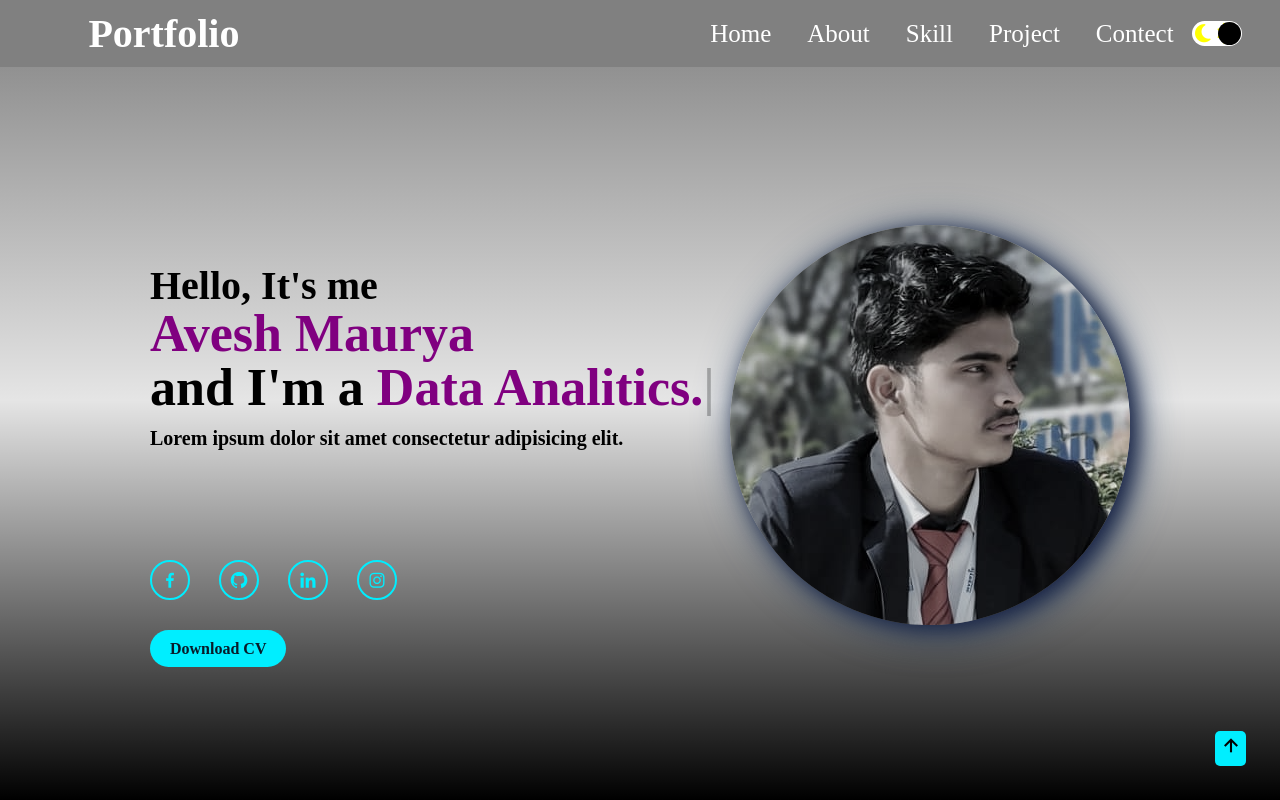
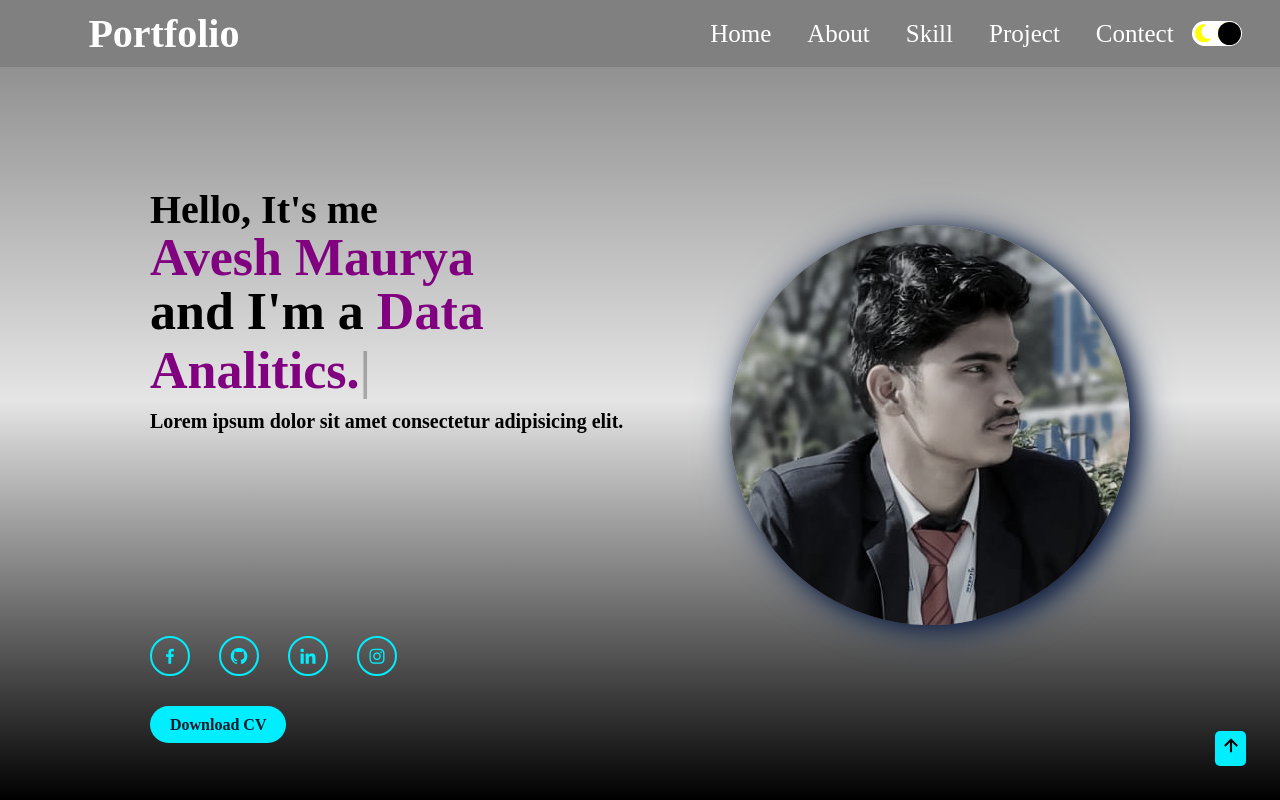
Before and after one commit to aveshmaurya1234/Project, a plain HTML site: page Portfolio pro/index.html in a window 1280 px wide. Shown: the top 800 px of the page. Drawn offline with nearby package versions, Linux system fonts and the light colour scheme.

Commit message:
profile change

```diff
--- a/Portfolio pro/index.html
+++ b/Portfolio pro/index.html
@@ -28,10 +28,12 @@
 
     <section class="home" id="home">
         <div class="home-sec">
-            <h3>Hello, It's me </h3>
-            <h1 class="purpal">Avesh Maurya</h1>
-            <h2>and I'm a <span id="element"></span></h2>
-            <p>Lorem ipsum dolor sit amet consectetur adipisicing elit.</p>
+            <div class="home-sec1">
+                <h3>Hello, It's me </h3>
+                <h1 class="purpal">Avesh Maurya</h1>
+                <h2>and I'm a <span id="element"></span></h2>
+                <p>Lorem ipsum dolor sit amet consectetur adipisicing elit.</p>
+            </div>
             <div class="home-sec2">
                 <a target="_blank" href=""><i class='bx bxl-facebook'></i></a>
                 <a target="_blank" href="https://github.com/students-project"><i class='bx bxl-github'></i></a>
--- a/Portfolio pro/style.css
+++ b/Portfolio pro/style.css
@@ -107,7 +107,11 @@
 }
 .home-sec{
     padding-top:120px;
-
+    width: 50%;
+}
+.home-sec1{
+    width: 100%;
+    height: 50vh;
 }
 .home-sec h3{
     font-weight: 700;
@@ -141,7 +145,7 @@
     display: inline-flex;
     align-items: center;
     justify-content: center;
-    margin: 100px 25px 40px 0;
+    margin: 50px 25px 40px 0;
     background-color: transparent;
     color: #0ef;
     border: 2px solid #0ef;
@@ -173,6 +177,7 @@
 .btn-box:hover{
     box-shadow: 0px 0px 12px cyan;
 }
+
 
 .home .img{
     filter:grayscale(70%);
```
